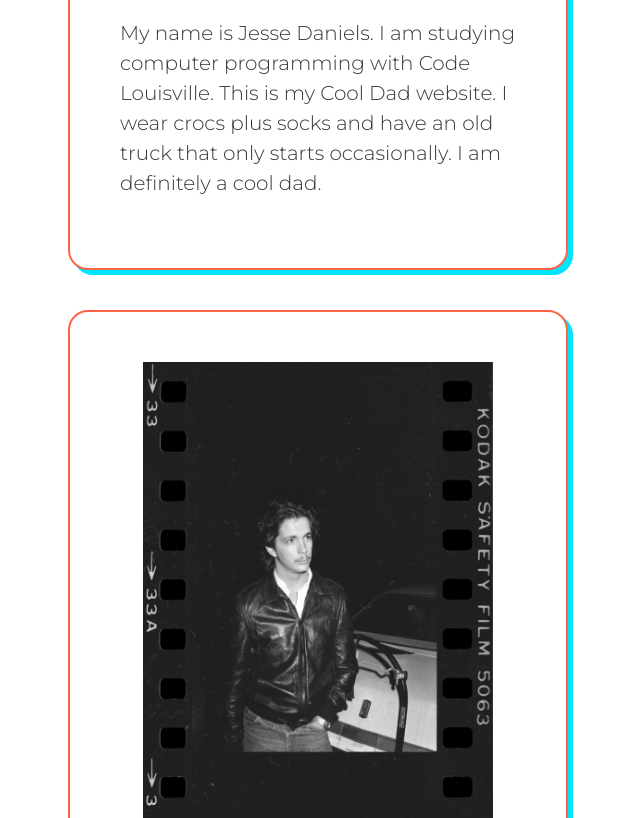
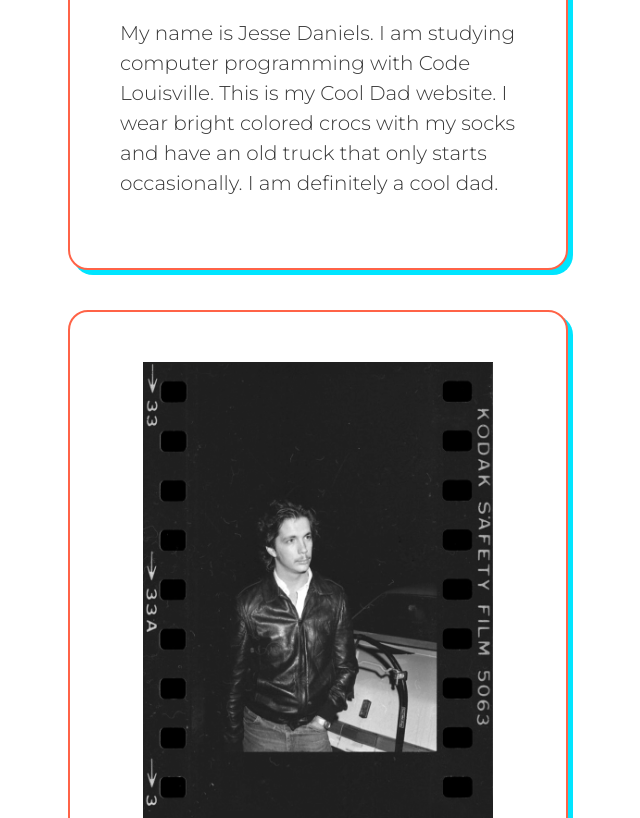
Before and after one commit to jessecdaniels/cooldads, a website: page index.html in a window 1280 px wide. Shown: the part 3457-4275 px from the top of the page, without its empty margins (317-957 px from the left). Drawn offline with Linux system fonts and the light colour scheme; no server answers.

Commit message:
added fixes for late night typos in about section

```diff
--- a/index.html
+++ b/index.html
@@ -83,7 +83,7 @@
             <h3>About this Cool Dad</h3>
             <div class="container5">
                 <img id="about" class="mydads" src="images/Jesse_Daniels_Headshot.jpg" alt="Cool Dad Jesse Daniels only has one outdated headshot">
-                <p>My name is Jesse Daniels. I am studying computer programming with Code Louisville. This is my Cool Dad website. I wear crocs plus socks and have an old truck that only starts occasionally. I am definitely a cool dad.</p>
+                <p>My name is Jesse Daniels. I am studying computer programming with Code Louisville. This is my Cool Dad website. I wear bright colored crocs with my socks and have an old truck that only starts occasionally. I am definitely a cool dad.</p>
             </div>
             <div class="container5">
                 <img class="mydads" src="images/jerry-daniels-1984.jpg" alt="cool dad Jerry Daniels in black and white 35mm photo">
```
